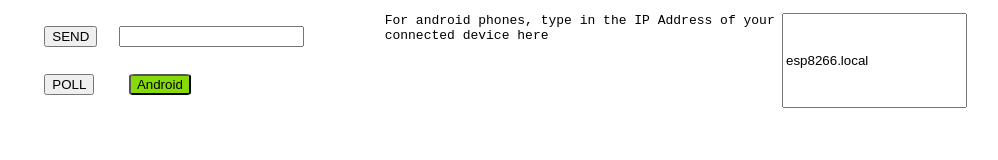
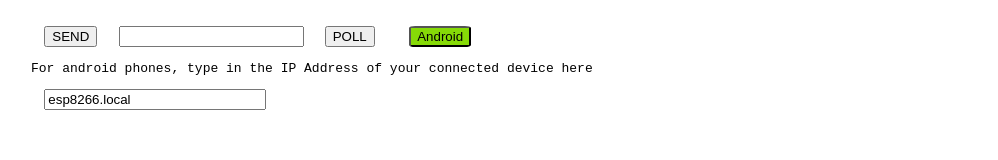
Before and after one commit to tgifford-usc/WebFetchSerialPolling, a plain HTML site: page index.html in a window 1280 px wide. Both pictures are taken after a click on the button "Android". Shown: the whole page, without its empty margins (154-1152 px from the left). Drawn offline with Linux system fonts and the light colour scheme.

Commit message:
Update style of android panel

```diff
--- a/style.css
+++ b/style.css
@@ -11,7 +11,7 @@
 
 .control-panel {
     display: flex;
-    flex-direction: row;
+    flex-direction: column;
     justify-content: flex-start;
     margin: 1em;
     width: 100%;
@@ -20,6 +20,15 @@
 .url-input {
     margin: 1em;
     width: 100%;
+}
+
+.ip-address-input {
+    margin: 1em;
+    width: 16em;
+}
+
+#ipAddressPanel {
+    flex-direction: column;
 }
 
 .control-button {
```
